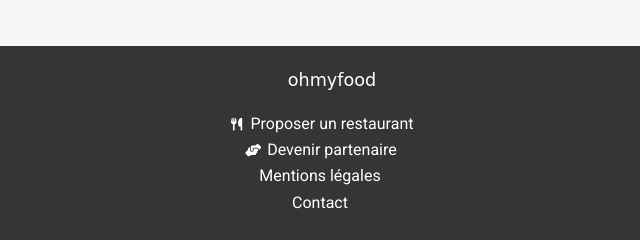
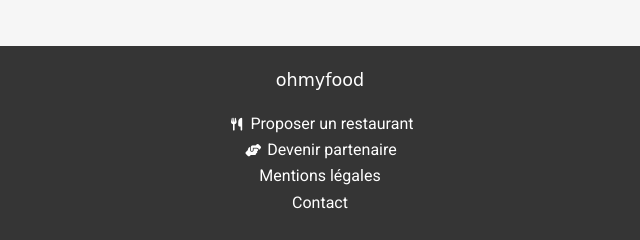
Before and after one commit to MaryG78/ohmyfood, a website: page index.html in a window 1280 px wide. Shown: the part 1328-1568 px from the top of the page, 320-960 px from the left. Drawn offline with Linux system fonts and the light colour scheme; a web font is replaced by a local one.

Commit message:
fixes 04, footer alignment

```diff
--- a/Sass/layout/_footer.scss
+++ b/Sass/layout/_footer.scss
@@ -12,9 +12,6 @@
     padding-bottom: 1.5rem;
     font-family: "Shrikhand", cursive;
     font-size: 1.1rem;
-    @include media-md {
-      padding-left: 1.5rem;
-    }
   }
 
   &__list {
```
Also changed, not shown: assets/css/style.css, 1 other file.
